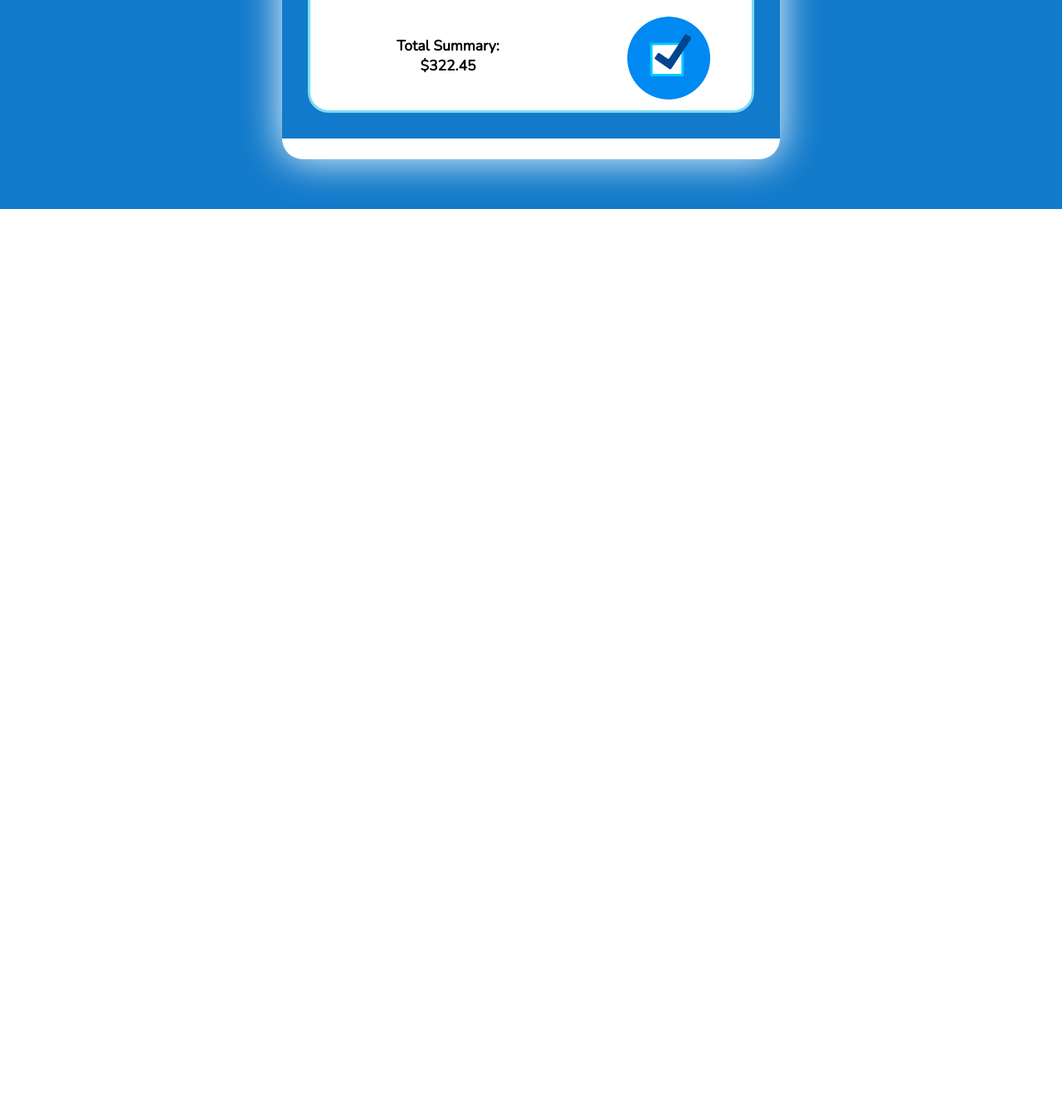
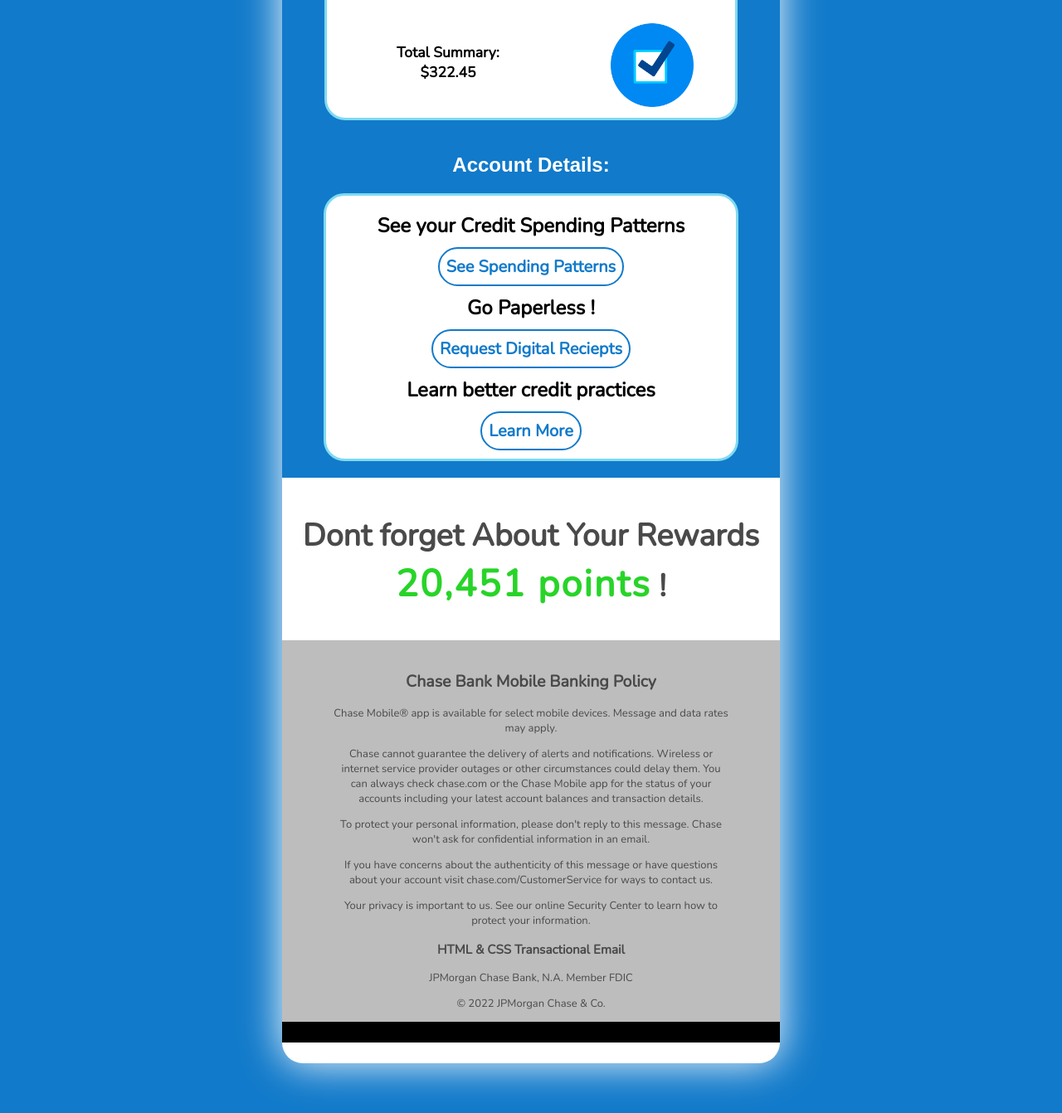
Before and after one commit to arizona0923/transactional-Email, a plain HTML site: page index.html in a window 1280 px wide. Shown: the part 726-2068 px from the top of the page at 83% size. Before the commit the page ends 978 px from the top, so only its background shows below. Drawn offline with nearby package versions, Linux system fonts and the light colour scheme.

Commit message:
added account details and footer and bot border

```diff
--- a/index.html
+++ b/index.html
@@ -6,7 +6,7 @@
     <meta name="viewport" content="width=device-width, initial-scale=1.0">
     <link rel="stylesheet" href="styles.css">
     <link href="https://fonts.googleapis.com/css2?family=Nunito:wght@300&display=swap" rel="stylesheet">
-    <title>Transactional Email</title>
+    <title>Chase Transactional Email</title>
 </head>
 <body>
 
@@ -55,7 +55,7 @@
     </td>
 </tr>
 
-<!--banner-->
+<!--payment breakdown-->
 <tr>
     <td class="breakdowns">
         <table width="100%">
@@ -84,9 +84,66 @@
         </table>
     </td>
 </tr>
-<!--breakdown...-->
+<!--nextitem...-->
+<tr>
+    <td class="account">
+        <table   width="100%">
 
+            <tr>
+                <h2>Account Details:</h2>
+                <td class="adetails" >
+                    <h2>See your Credit Spending Patterns</h2>
+                    <a href="#" class="btn">See Spending Patterns</a>
+                </td>
+            </tr>
+
+            <tr>
+                <td class="adetails">
+                    <h2>Go Paperless !</h2>
+                    <a href="#" class="btn">Request Digital Reciepts</a>
+                </td>
+            </tr>
+
+            <tr>
+                <td class="adetails">
+                    <h2>Learn better credit practices </h2>
+                    <a href="#" class="btn">Learn More</a>
+                </td>
+            </tr>
+        </table>
+    </td>
+</tr>
+<!--Banner 2-->
+<tr>
+    <td class="title2">
+        <h2>Dont forget About Your Rewards<span> 20,451 points</span> !</h2>
+    </td>
+</tr>
 <!--footer-->
+<tr>
+    <td class="footer">
+        <table width="100%">
+            <tr>
+                <td class="fdetails">
+                    <h2>Chase Bank Mobile Banking Policy</h2>
+                    <p>Chase Mobile® app is available for select mobile devices. Message and data rates may apply.</p>
+                    <pThis service email gives you updates and information about your Chase relationship.</p>
+                    <p>Chase cannot guarantee the delivery of alerts and notifications. Wireless or internet service provider outages or other circumstances could delay them. You can always check chase.com or the Chase Mobile app for the status of your accounts including your latest account balances and transaction details.</p>
+                    <p>To protect your personal information, please don't reply to this message. Chase won't ask for confidential information in an email.</p>
+                    <p>If you have concerns about the authenticity of this message or have questions about your account visit chase.com/CustomerService for ways to contact us.</p>
+                    <p>Your privacy is important to us. See our online Security Center to learn how to protect your information.</p>
+                    <h3>HTML & CSS Transactional Email</h3>
+                    <p>JPMorgan Chase Bank, N.A. Member FDIC</p>
+                    <p>© 2022 JPMorgan Chase & Co.</p>
+                </td>
+            </tr>
+        </table>
+    </td>
+</tr>
+<!--border-->
+<tr>
+    <td class=botborder height="25" ></td>
+</tr>
        </table>
     </center>
 </body>
--- a/styles.css
+++ b/styles.css
@@ -36,6 +36,7 @@ img {
 .two-columns {
     width: 100%;
     display: flex;
+    border-bottom: 20px solid #117ACA;
 }
 .two-columns .column {
     width: 100%;
@@ -67,7 +68,7 @@ img {
 .breakdowns {
     border: 1px solid #117ACA;
     text-align: center;
-    padding: 5%;
+    padding: 0px 50px 0px 50px;
     background-color: #117ACA;
     color: white;
 }
@@ -93,3 +94,51 @@ img {
     padding-top: 15px;
     padding-left: 90px;
 }
+.account {
+    text-align: center;
+    background-color: #117ACA;
+    color: white;
+    padding:20px 50px;
+}
+.account table{
+    background-color: white;
+    padding-bottom: 20px;
+    color: black;
+    border-radius: 25px;
+    font-family: 'Nunito', sans-serif;
+    border: 3px solid rgb(126, 218, 241);
+}
+.adetails a {
+    text-decoration: none;
+    font-size: 20px;
+    border: 2px solid #117ACA;
+    border-radius: 25px;
+    padding:8px;
+    color: #117ACA;
+    font-weight: bold;
+}
+
+.title2 {
+    text-align: center;
+    font-family: 'Nunito', sans-serif;
+    font-size: 25px;
+    padding: 1%;
+}
+.title2 span {
+    color: rgb(40, 212, 40);
+    font-size: 45px;
+    letter-spacing: 2px;
+}
+.footer{
+    width: 100%;
+}
+.footer table {
+    font-family: 'Nunito', sans-serif;
+    background-color: rgb(190, 189, 189);
+    text-align: center;
+    padding: 20px 60px 0px 60px;
+    font-size: 13px;
+}
+.botborder {
+    background-color: #000000
+}
```
